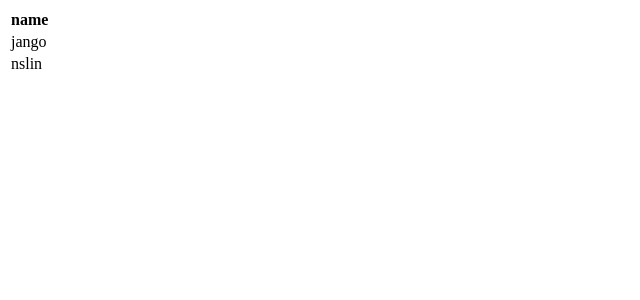
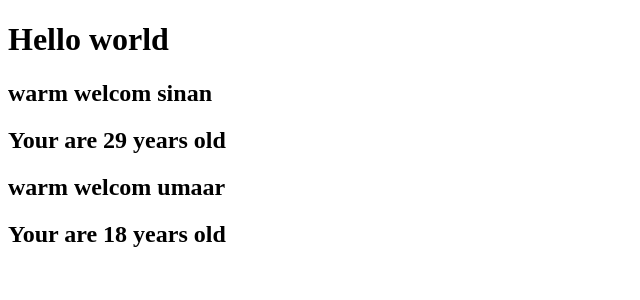
Before and after one commit to hemmad777/react-learning, a React (Vite) app: page / in a window 1280 px wide. Shown: the top 300 px of the page, without its empty margins (0-640 px from the left). Built offline with nearby package versions, Linux system fonts and the light colour scheme.

Commit message:
just tryed components in jsx

```diff
--- a/src/App.jsx
+++ b/src/App.jsx
@@ -1,9 +1,15 @@
-function app(){
+import Welcome from "./Welcome";
+
+function App(){
   return(
     <div className="App">
       <h1>Hello world</h1>
+
+      <Welcome name="sinan" age={29}/>
+      <Welcome name="umaar" age={18}/>
     </div>
+
   )
 }
 
-export default app;
+export default App;
--- /dev/null
+++ b/src/Welcome.jsx
@@ -0,0 +1,10 @@
+function Welcome(props){
+    return(
+        <>
+            <h2>warm welcom {props.name}</h2>
+            <h2>Your are {props.age} years old</h2>
+        </>
+    )
+}
+
+export default Welcome;
--- a/src/main.jsx
+++ b/src/main.jsx
@@ -1,20 +1,7 @@
 
 import { createRoot } from "react-dom/client";
-
-const myelement=(
-  <table>
-    <tr>
-      <th>name</th>
-    </tr>
-    <tr>
-      <td>jango</td>
-    </tr>
-    <tr>
-      <td>nslin</td>
-    </tr>
-  </table>
-);
+import App from "./App";
 
 createRoot(document.getElementById('sandy')).render(
-  myelement
+  <App />
 )
```
